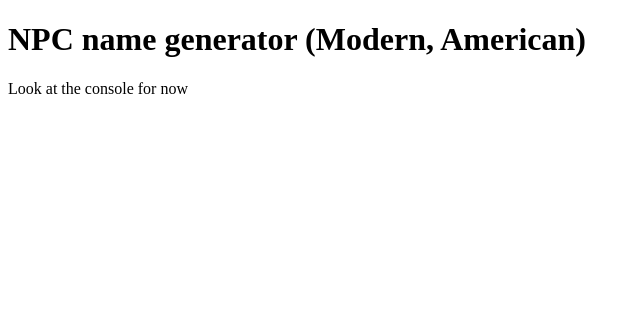
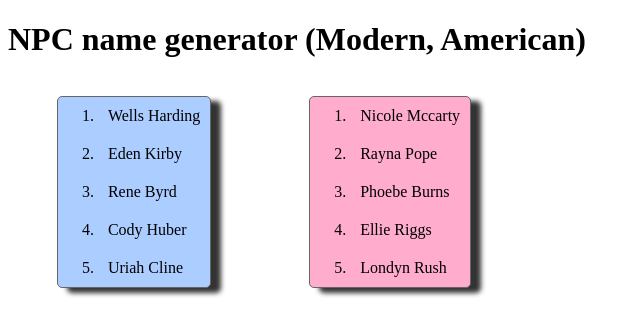
Before and after one commit to dotandimet/npc_names, a plain HTML site: page index.html in a window 1280 px wide. Shown: the whole page, without its empty margins (0-640 px from the left). Drawn offline with Linux system fonts and the light colour scheme.

Commit message:
javascript version with dom and css

```diff
--- a/index.html
+++ b/index.html
@@ -3,10 +3,56 @@
 <head>
 <meta charset="utf-8" />
 <title>NPC random name generator</title>
-<script src="names.js"></script>
+<style>
+.names {
+  display: flex;
+  flex-wrap: wrap;
+  justify-content: space-around;
+  align-items: stretch;
+  width: 32rem;
+}
+
+.boys, .girls {
+  border: double #666666 1px;
+  border-radius: 5px;
+  box-shadow: 10px 5px 5px #333333;
+}
+
+.boys li, .girls li {
+  padding: 10px 10px 0px 10px;
+  margin-bottom: 10px;
+}
+
+.boys {
+  background-color: #accdff;
+}
+.girls {
+  background-color: #ffaccd;
+}
+</style>
+<script type="module">
+  import get_names from "./names.js"
+  function append_names(el, tag, names) {
+    for (let person of names) {
+      const np = document.createElement(tag)
+      np.textContent = person
+      el.appendChild(np)
+    }
+  }
+  let paragraph = document.querySelector('p')
+  window.addEventListener('load', (e) => {
+    const names = get_names(5)
+    append_names(document.querySelector('ol.boys'), 'li', names['boys'])
+    append_names(document.querySelector('ol.girls'), 'li', names['girls'])
+   })
+  console.log('what?')
+</script>
 </head>
 <body>
 <h1>NPC name generator (Modern, American)</h1>
-<p>Look at the console for now</p>
+<div class="names">
+<ol class="boys"></ol>
+<ol class="girls"></ol>
+</div>
 </body>
 </html>
--- a/names.js
+++ b/names.js
@@ -298,13 +298,13 @@ function get_names(count=5) {
   const girls = shuffle(girl_names).slice(0, count)
   const family = shuffle(surnames).slice(0, (count*2)+1);
 
-  for (const name of boys.concat(girls)) {
-    const surname = family.shift()
-    console.log(`${name} ${surname}`)
-  }
+  let output = {}
+  output['boys'] = boys.map( (name) => `${name} ${family.shift()}` )
+  output['girls'] = girls.map( (name) => `${name} ${family.shift()}` )
+  return output
 }
 
-get_names(10)
+export default get_names;
 
 // Sources:
 // https://names.mongabay.com/most_common_surnames.htm
```
